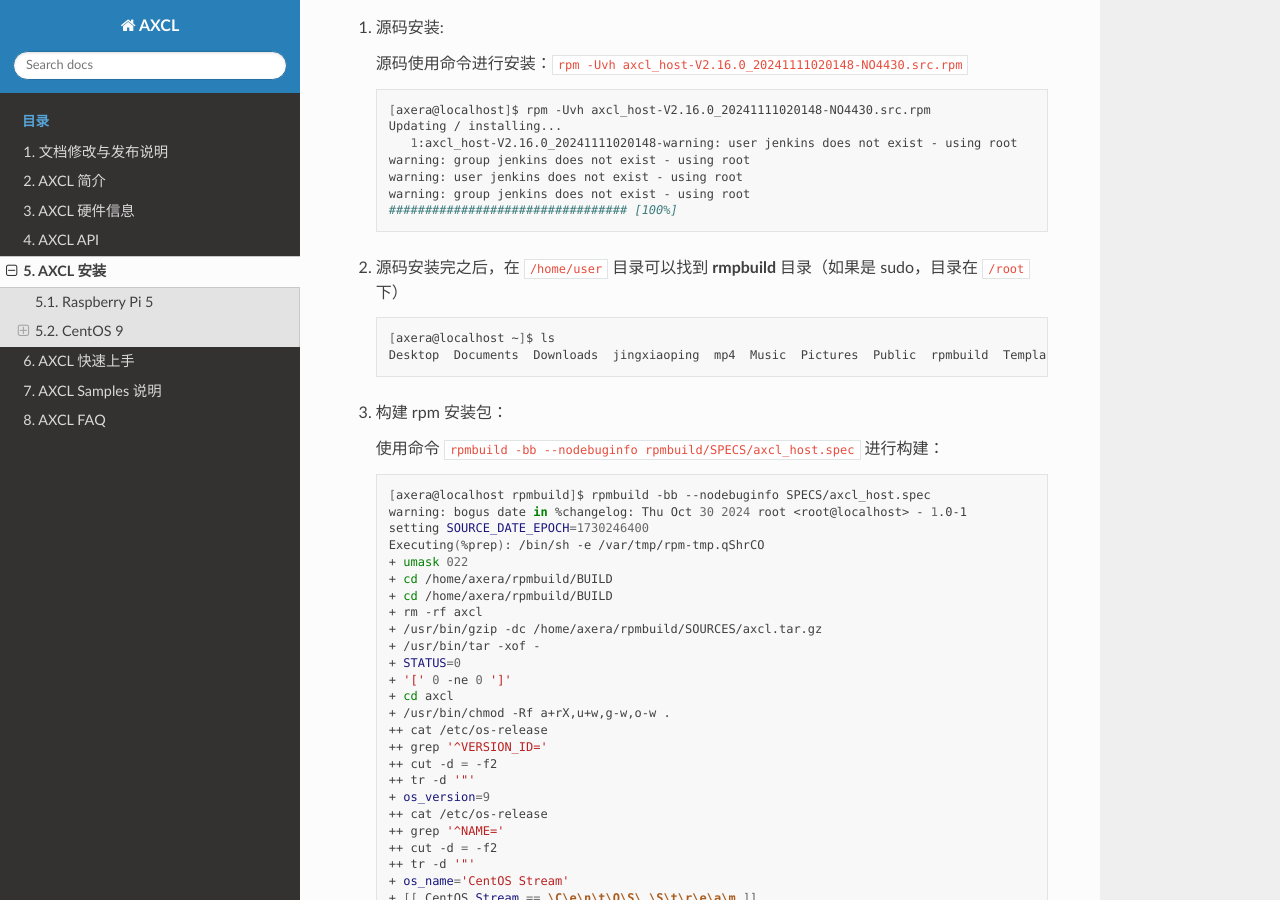
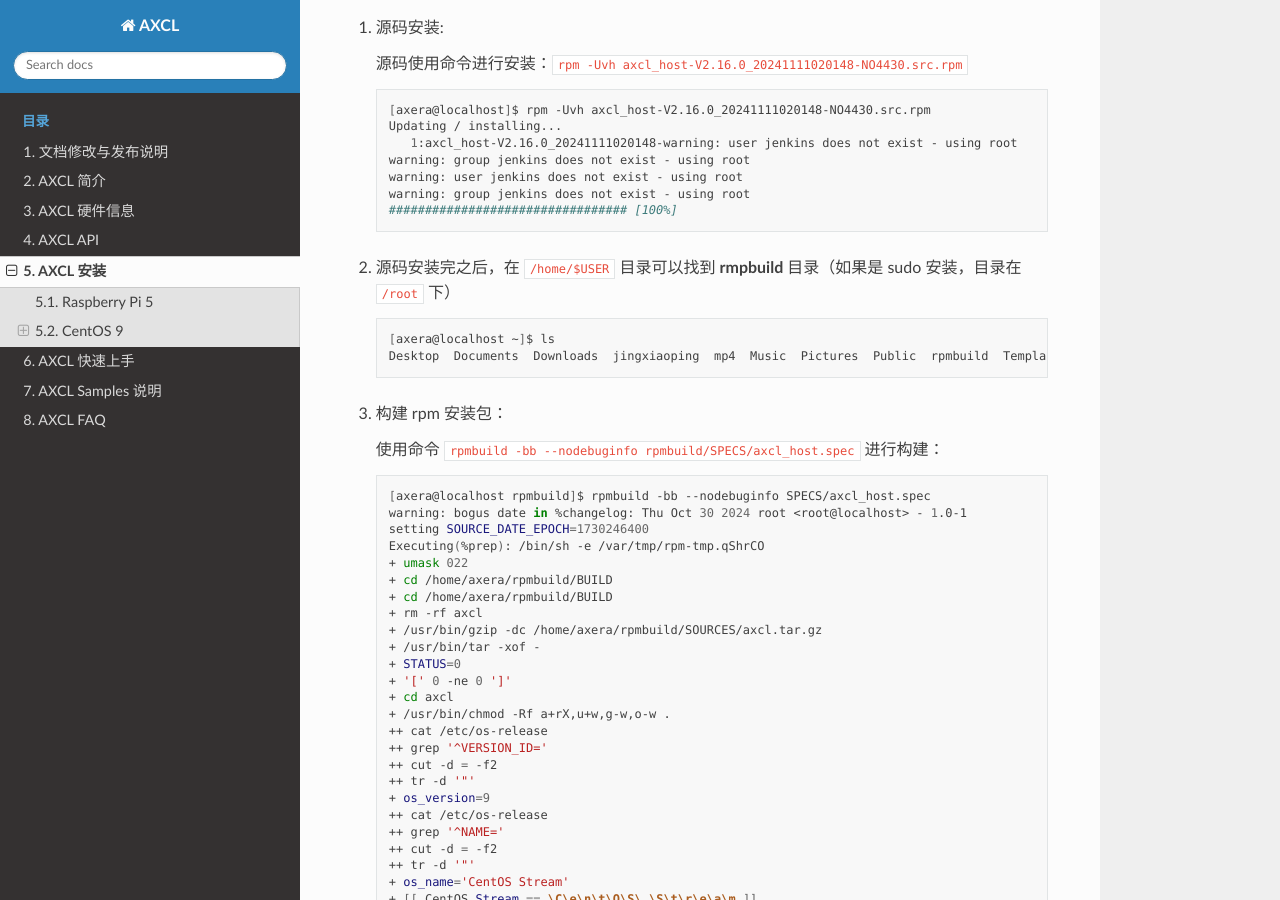
Before and after one commit to AXERA-TECH/axcl-docs, a Sphinx documentation site: the page built from source/doc_guide_setup.md, in a window 1280 px wide and 900 px high, scrolled down 3248 px. Built offline with Sphinx 7.4.7 and the Read the Docs theme 3.1.0, drawn with Linux system fonts in a browser that asks for light colours.

Commit message:
fix path

````diff
--- a/source/doc_guide_setup.md
+++ b/source/doc_guide_setup.md
@@ -141,7 +141,7 @@ rpm 的安装分为 2 个步骤：将 **src.rpm** 源码编译成二进制的 rp
    ################################# [100%]
    ```
 
-2. 源码安装完之后，在 `/home/user` 目录可以找到 **rmpbuild** 目录（如果是 sudo，目录在 `/root` 下）
+2. 源码安装完之后，在 `/home/$USER` 目录可以找到 **rmpbuild** 目录（如果是 sudo 安装，目录在 `/root` 下）
 
     ```bash
     [axera@localhost ~]$ ls
````
